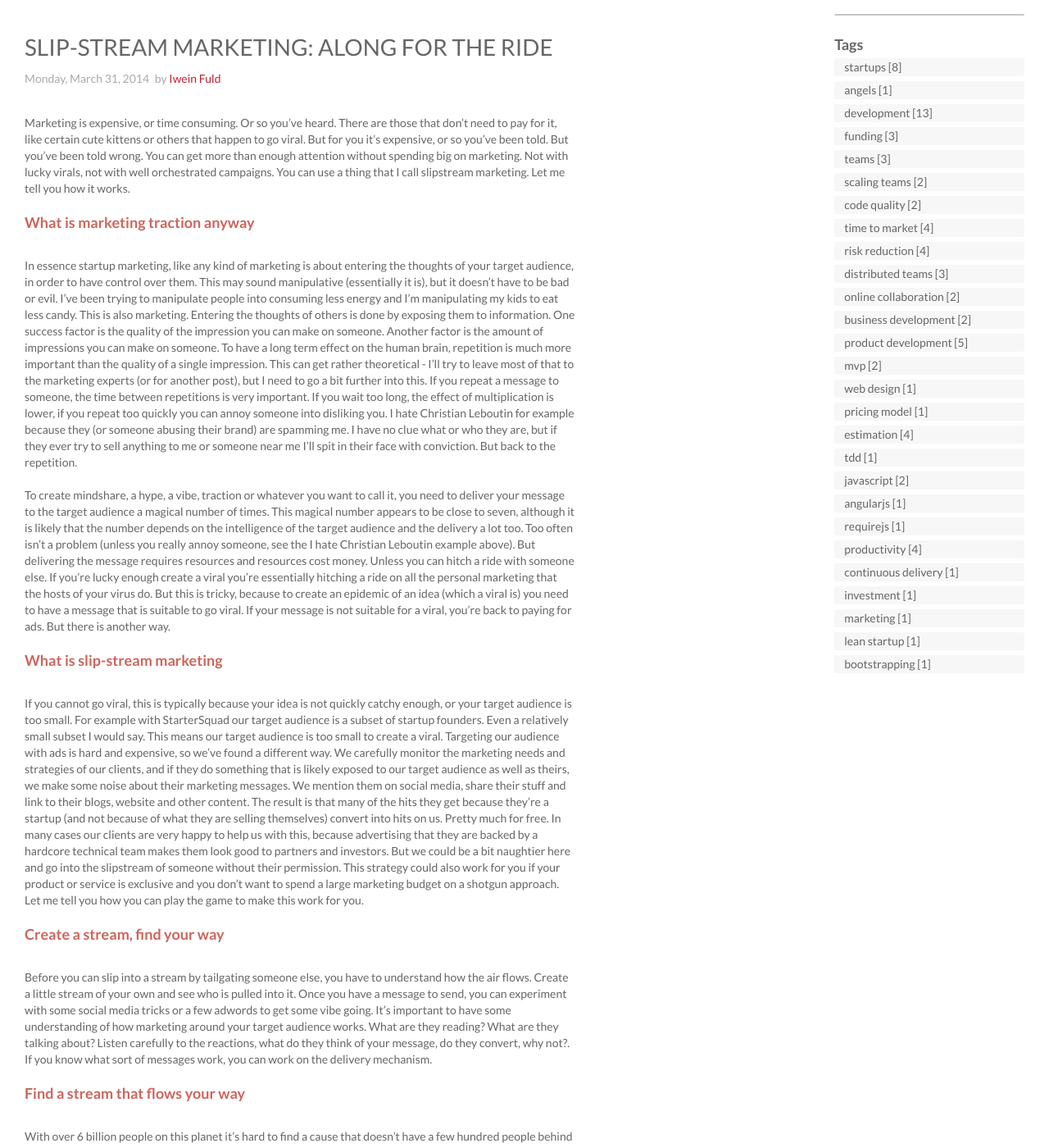
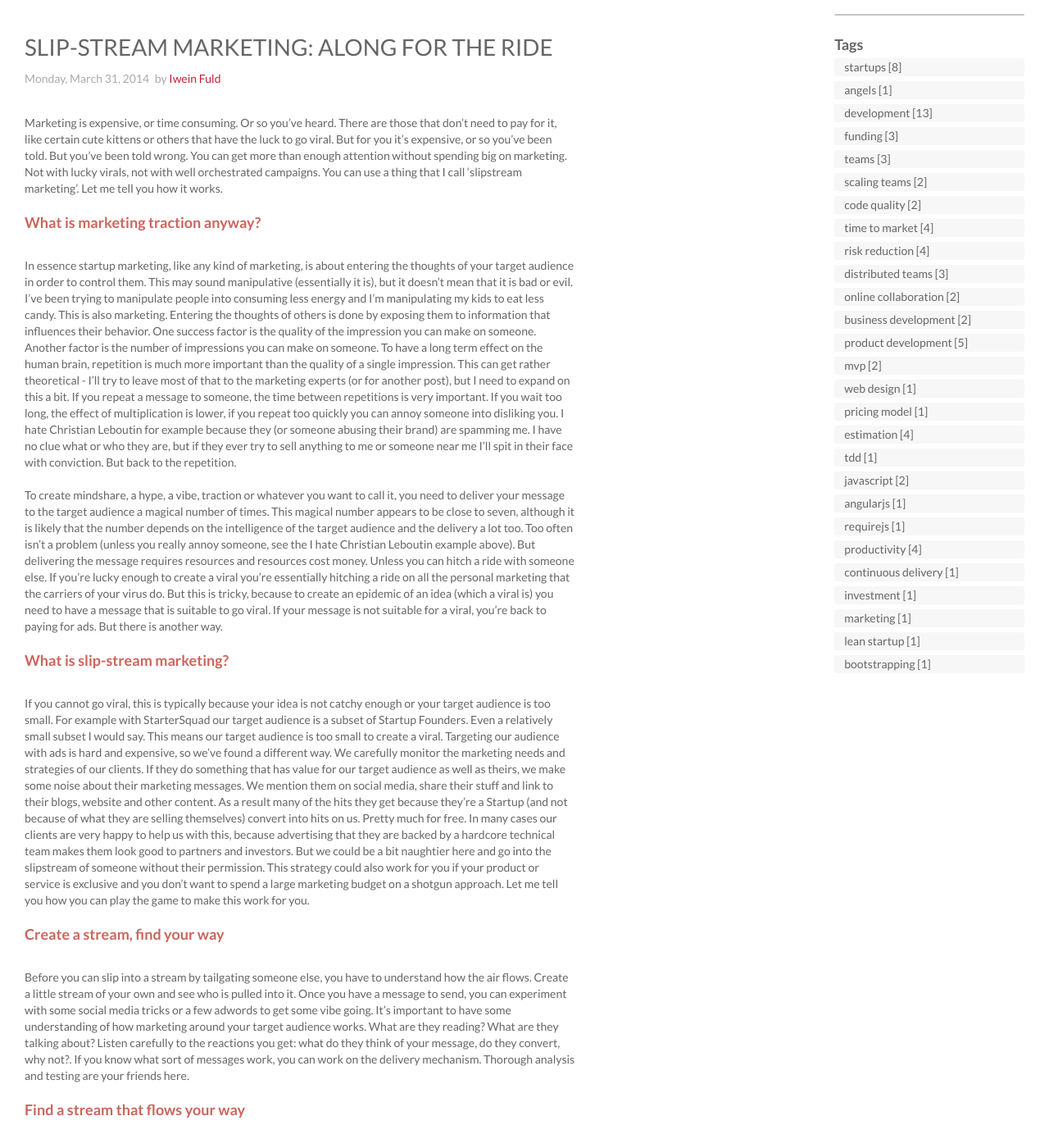
Before and after one commit to StarterSquad/startersquad.com, a Jekyll site: the page built from _posts/2014-03-31-slip-stream-marketing.md, in a window 1280 px wide and 1400 px high, scrolled down 191 px. Shown: the whole window at 82% size. Built offline with Jekyll 4.4.1, drawn with Linux system fonts in a browser that asks for light colours; nearby versions of some CDN libraries; a script that is not in the unit is left out; comment, search, counter and statistics services are not loaded; some of the changed text lies outside the part shown.

Commit message:
Daans review processed

```diff
--- a/_posts/2014-03-31-slip-stream-marketing.md
+++ b/_posts/2014-03-31-slip-stream-marketing.md
@@ -8,84 +8,85 @@
 - bootstrapping
 ---
 
-Marketing is expensive, or time consuming. Or so you've heard. There are those that don't need to pay for it,
-like certain cute kittens or others that happen to go viral. But for you it's expensive,
-or so you've been told. But you've been told wrong. You can
-get more than enough attention without spending big on marketing. Not with lucky virals,
-not with well orchestrated campaigns. You can use a thing that I call slipstream marketing. Let me tell you how it
-works.
+Marketing is expensive, or time consuming. Or so you've heard. There are those that don't need to pay for it, like
+certain cute kittens or others that have the luck to go viral. But for you it's expensive, or so you've been told.
+But you've been told wrong. You can get more than enough attention without spending big on marketing. Not with
+lucky virals, not with well orchestrated campaigns. You can use a thing that I call 'slipstream marketing'.
+Let me tell you how it works.
 
-##What is marketing traction anyway
-In essence startup marketing, like any kind of marketing is about entering the thoughts of your target audience,
-in order to have control over them. This
-may sound manipulative (essentially it is), but it doesn't have to be bad or evil. I've been trying to manipulate
-people into consuming less energy and I'm manipulating my kids to eat less candy. This is also marketing. Entering
-the thoughts of others is done by exposing them to information. One success factor is the quality of the impression
-you can make on someone. Another factor is the amount of impressions you can make on someone. To have a long term
-effect on the human brain, repetition is much more important than the quality of a single impression. This can get
-rather theoretical - I'll try to leave most of that to the marketing experts (or for another post),
-but I need to go a bit further into this. If you repeat a message to someone, the time between repetitions is very
-important. If you wait too long, the effect of multiplication is lower, if you repeat too quickly you can annoy
-someone into disliking you. I hate Christian Leboutin for example because they (or someone abusing their brand) are
-spamming me. I have no clue what or who they are, but if they ever try to sell anything to me or someone near me
-I'll spit in their face with conviction. But back to the repetition.
+## What is marketing traction anyway?
+In essence startup marketing, like any kind of marketing, is about entering the thoughts of your target audience
+in order to control them. This may sound manipulative (essentially it is), but it doesn't mean that it is bad or evil.
+ I've been trying to manipulate people into consuming less energy and I'm manipulating my kids to eat less candy.
+ This is also marketing. Entering the thoughts of others is done by exposing them to information that
+ influences their behavior. One success factor is the quality of the impression you can make on someone.
+ Another factor is the number of impressions you can make on someone. To have a long term effect on the human brain,
+ repetition is much more important than the quality of a single impression. This can get rather theoretical -
+ I'll try to leave most of that to the marketing experts (or for another post), but I need to expand on this a bit.
+ If you repeat a message to someone, the time between repetitions is very important. If you wait too long,
+ the effect of multiplication is lower, if you repeat too quickly you can annoy someone into disliking you.
+ I hate Christian Leboutin for example because they (or someone abusing their brand) are spamming me.
+ I have no clue what or who they are, but if they ever try to sell anything to me or someone near me
+ I'll spit in their face with conviction. But back to the repetition.
 
-To create mindshare, a hype, a vibe, traction or whatever you want to call it, you need to deliver your message to
-the target audience a magical number of times. This magical number appears to be close to seven,
-although it is likely that the number depends on the intelligence of the target audience and the delivery a lot too.
-Too often isn't a problem (unless you really annoy someone, see the I hate Christian Leboutin example above). But
-delivering the message requires resources and resources cost money. Unless you can hitch a ride with someone else. If
- you're lucky enough create a viral you're essentially hitching a ride on all the personal marketing that the hosts
- of your virus do. But this is tricky, because to create an epidemic of an idea (which a viral is) you need to have a
-  message that is suitable to go viral. If your message is not suitable for a viral,
-  you're back to paying for ads. But there is another way.
+To create mindshare, a hype, a vibe, traction or whatever you want to call it, you need to deliver your message
+to the target audience a magical number of times. This magical number appears to be close to seven, although
+it is likely that the number depends on the intelligence of the target audience and the delivery a lot too.
+Too often isn't a problem (unless you really annoy someone, see the I hate Christian Leboutin example above).
+But delivering the message requires resources and resources cost money. Unless you can hitch a ride with someone else.
+If you're lucky enough to create a viral you're essentially hitching a ride on all the personal marketing that
+the carriers of your virus do. But this is tricky, because to create an epidemic of an idea (which a viral is)
+you need to have a message that is suitable to go viral. If your message is not suitable for a viral,
+you're back to paying for ads. But there is another way.
 
-##What is slip-stream marketing
-If you cannot go viral, this is typically because your idea is not quickly catchy enough,
-or your target audience is too small. For example with StarterSquad our target audience is a subset of startup
-founders. Even a relatively small subset I would say. This means our target audience is  too small to create a viral.
-Targeting our audience with ads is hard and expensive, so we've found a different way. We carefully monitor
-the marketing needs and strategies of our clients, and if they do something that is likely exposed to our target
-audience as well as theirs, we make some noise about their marketing messages. We mention them on social media,
-share their stuff and link to their blogs, website and other content. The result is that many of the hits they get
-because they're a startup (and not because of what they are selling themselves) convert into hits on us. Pretty much
-for free. In many cases our clients are very happy to help us with this, because advertising that they are backed by
-a hardcore technical team makes them look good to partners and investors. But we could be a bit naughtier here and go
- into the slipstream of someone without their permission. This strategy could also work for you if your product or
- service is exclusive and you don't want to spend a large marketing budget on a shotgun approach. Let me tell you how
-  you can play the game to make this work for you.
+## What is slip-stream marketing?
+If you cannot go viral, this is typically because your idea is not catchy enough or your target audience is too small.
+For example with StarterSquad our target audience is a subset of Startup Founders. Even a relatively small subset
+I would say. This means our target audience is too small to create a viral. Targeting our audience with ads is hard
+and expensive, so we've found a different way. We carefully monitor the marketing needs and strategies of our clients.
+If they do something that has value for our target audience as well as theirs, we make some noise
+about their marketing messages. We mention them on social media, share their stuff and link to their blogs,
+website and other content. As a result many of the hits they get because they're a Startup
+(and not because of what they are selling themselves) convert into hits on us. Pretty much for free.
+In many cases our clients are very happy to help us with this, because advertising that they are backed by
+a hardcore technical team makes them look good to partners and investors. But we could be a bit naughtier here
+and go into the slipstream of someone without their permission. This strategy could also work for you if your
+product or service is exclusive and you don't want to spend a large marketing budget on a shotgun approach.
+Let me tell you how you can play the game to make this work for you.
 
-##Create a stream, find your way
-Before you can slip into a stream by tailgating someone else, you have to understand how the air flows. Create a
-little stream of your own and see who is pulled into it. Once you have a message to send,
-you can experiment with some social media tricks or a few adwords to get some vibe going. It's important to have some
- understanding of how marketing around your target audience works. What are they reading? What are they talking about?
- Listen carefully to the reactions, what do they think of your message, do they convert,
- why not?. If you know what sort of messages work, you can work on the delivery mechanism.
+## Create a stream, find your way
+Before you can slip into a stream by tailgating someone else, you have to understand how the air flows.
+Create a little stream of your own and see who is pulled into it. Once you have a message to send, you can experiment
+with some social media tricks or a few adwords to get some vibe going. It's important to have some understanding
+of how marketing around your target audience works. What are they reading? What are they talking about?
+Listen carefully to the reactions you get: what do they think of your message, do they convert, why not?.
+If you know what sort of messages work, you can work on the delivery mechanism. Thorough analysis and testing
+are your friends here.
 
-##Find a stream that flows your way
+## Find a stream that flows your way
 With over 6 billion people on this planet it's hard to find a cause that doesn't have a few hundred people behind it.
- There is no reason to do something that's not entirely you. Find a handful of people that do what you'd like to be
- doing and join them. I personally like innovation, high end technical stuff. I think there should be a green
- revolution. I think ownership is overrated and that commuting to work is ridiculous. Now there are several likely
- streams that I can slip into. There are plenty of organisations that support startups around green tech. Remote
- working is a thing now. I'm sure you can find matching streams for your service or product,
- if not, reach out and we can probably help you.
+There is no reason to do something that's not entirely you. Find a handful of people that do what you'd like to be
+doing and join them. I personally like innovation and high-end technical stuff. I think there should be
+a green revolution. I think ownership is overrated and that commuting to work is ridiculous.
+Now there are several likely streams that I can slip into. There are plenty of organisations that support startups
+around green tech. Remote working is a common thing now. I'm sure you can find matching streams for your
+specific service or product, if not, then doubt the sense of urgency of your value proposition.
+Reach out to us and we can probably help you find the issue.
 
-##Join the community and share
-Instead of creating a wall of content of your own, replying to messages that you feel a connection with and
-connecting influencers in your network creates a buzz that very subtly pushes you up in the minds of the people
-involved. Find interesting messages and share them with people that you know will be interested in them. Whenever you
-share things, you link yourself to the feeling people have about the thing you share. Then when the time comes for
-the owner of that message that you shared to start a campaign, you can enforce the link to you and get a lot of free
-marketing.
+## Join the community and share
+Instead of creating a wall of content of your own, replying to messages that you feel a connection with and connecting influencers in your network creates a buzz that very subtly pushes you up in the minds of the people involved
+(its social media in the end). Find interesting messages and share them with people that you know will be interested
+in them. Whenever you share things, you link yourself to the feeling people have about the thing you share.
+Then when the time comes for the owner of that message that you shared to start a campaign, you can enforce the link
+to you and get a lot of free marketing.
 
-##Amplify other's campaigns
-When someone is campaigning, they highly appreciate amplification. Blog, link, retweet and share. Most importantly,
-if you can you should have an opinion of your own about the topic. When there is a lot of buzz,
+## Amplify other's campaigns
+When someone is campaigning, they highly appreciate amplification. Blog, link, retweet and share. But not only
+share stuff, you should add value and have an opinion of your own about the topic. When there is a lot of buzz,
 people tend to be more likely to pick up on what you're saying, which in turn builds your audience.
 
-Before you know it, you'll reach a large audience, without spending a cent on marketing. Of course the viability of
-this strategy highly depends on what value you put on your time. We've done quite a bit of slipstream marketing with
-StarterSquad, and I think it's a really fun way of interacting with our target audience and clients. Let me know what
- you think about it!
+Before you know it, you'll be able to reach a large audience, without spending a cent on marketing. Of course
+the viability of this strategy highly depends on what value you put on your time. Time is a key and scarce resource
+that is crucial for successful slipstream marketing. We've done quite a bit of slipstream marketing with StarterSquad.
+I think it's a really fun way of interacting with our target audience and clients. And, if done well,
+it is very rewarding. Let me know what you think about it!
```
